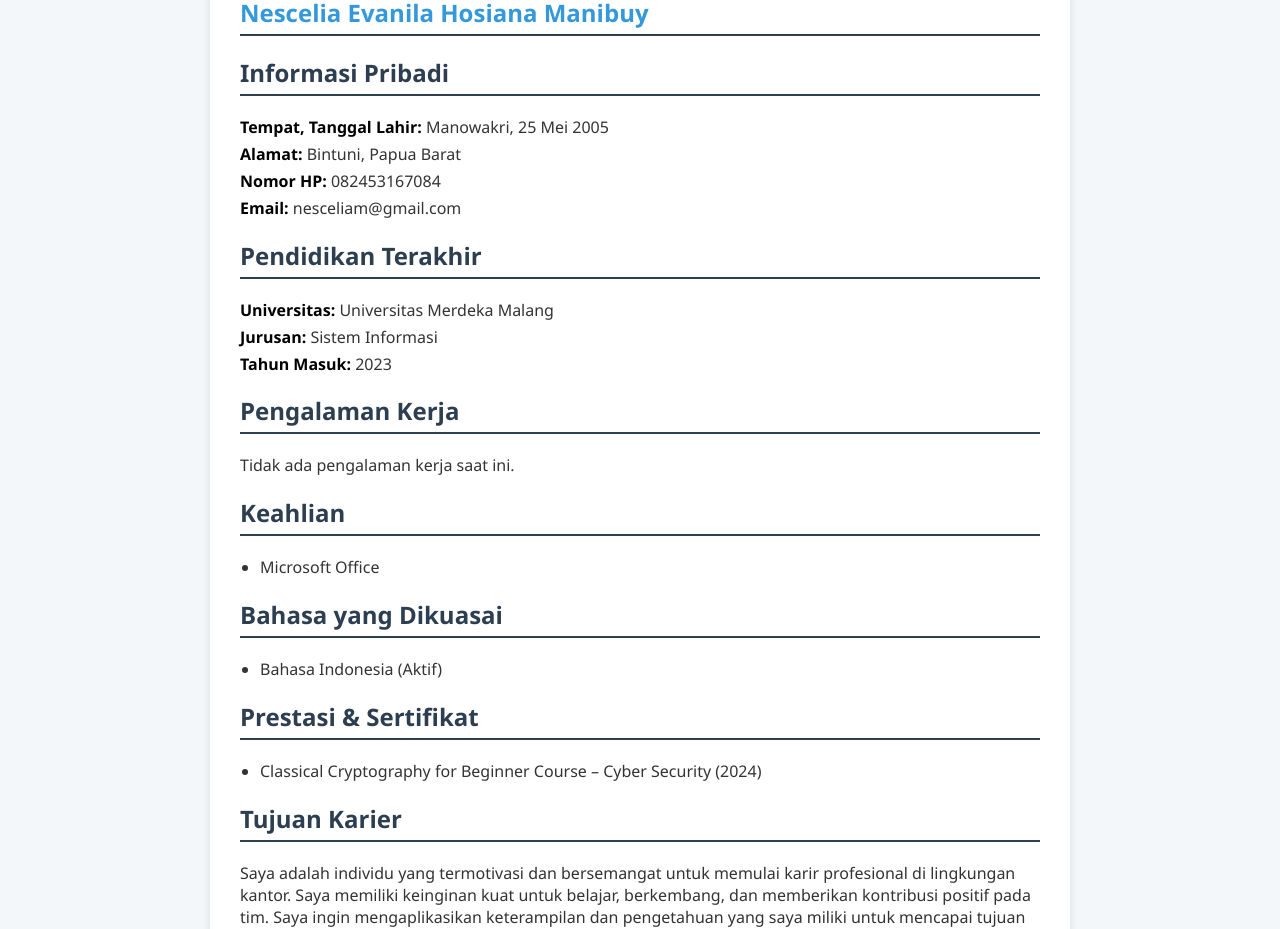
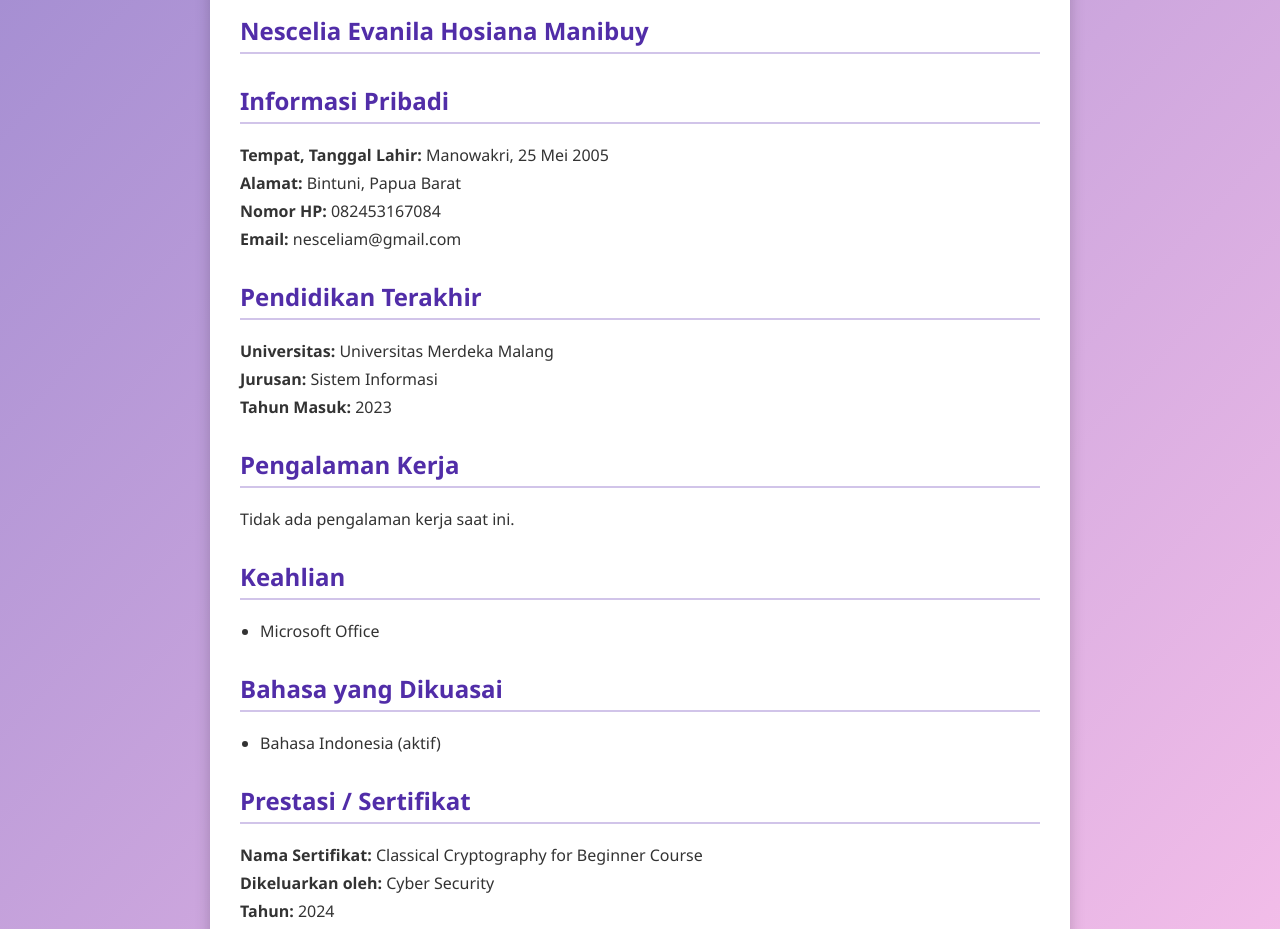
Before and after one commit to Nesceliamanibuy/cv-nescelia-manibuy, a plain HTML site: page index.html in a window 1280 px wide. Shown: the part 150-1079 px from the top of the page. Drawn offline with Linux system fonts and the light colour scheme.

Commit message:
Update index.html

```diff
--- a/index.html
+++ b/index.html
@@ -1,63 +1,74 @@
 <!DOCTYPE html>
 <html lang="id">
 <head>
-  <meta charset="UTF-8">
-  <meta name="viewport" content="width=device-width, initial-scale=1.0">
-  <title>CV Nescelia</title>
+  <meta charset="UTF-8" />
+  <meta name="viewport" content="width=device-width, initial-scale=1.0"/>
+  <title>CV Nescelia Evanila Hosiana Manibuy</title>
   <style>
     body {
       font-family: 'Segoe UI', sans-serif;
-      background: #f3f7fa;
       margin: 0;
       padding: 0;
+      background: linear-gradient(to bottom right, #a18cd1, #fbc2eb);
       color: #333;
     }
+
     .container {
       max-width: 800px;
-      background: #fff;
-      margin: 30px auto;
+      margin: 40px auto;
+      background: white;
+      border-radius: 12px;
       padding: 30px;
-      border-radius: 10px;
-      box-shadow: 0 4px 10px rgba(0,0,0,0.1);
+      box-shadow: 0 0 15px rgba(0,0,0,0.2);
     }
+
     h1 {
       text-align: center;
-      color: #2c3e50;
+      color: #6a1b9a;
     }
+
     h2 {
-      border-bottom: 2px solid #2c3e50;
+      margin-top: 30px;
+      color: #512da8;
+      border-bottom: 2px solid #d1c4e9;
       padding-bottom: 5px;
-      color: #2c3e50;
     }
+
     p {
-      margin: 5px 0;
+      margin: 6px 0;
     }
-    strong {
-      color: #000;
-    }
+
     ul {
       padding-left: 20px;
     }
-    .highlight {
-      color: #3498db;
+
+    .label {
+      font-weight: bold;
+    }
+
+    @media (max-width: 600px) {
+      .container {
+        padding: 20px;
+        margin: 20px;
+      }
     }
   </style>
 </head>
 <body>
   <div class="container">
     <h1>Curriculum Vitae</h1>
-    <h2 class="highlight">Nescelia Evanila Hosiana Manibuy</h2>
+    <h2>Nescelia Evanila Hosiana Manibuy</h2>
 
     <h2>Informasi Pribadi</h2>
-    <p><strong>Tempat, Tanggal Lahir:</strong> Manowakri, 25 Mei 2005</p>
-    <p><strong>Alamat:</strong> Bintuni, Papua Barat</p>
-    <p><strong>Nomor HP:</strong> 082453167084</p>
-    <p><strong>Email:</strong> nesceliam@gmail.com</p>
+    <p><span class="label">Tempat, Tanggal Lahir:</span> Manowakri, 25 Mei 2005</p>
+    <p><span class="label">Alamat:</span> Bintuni, Papua Barat</p>
+    <p><span class="label">Nomor HP:</span> 082453167084</p>
+    <p><span class="label">Email:</span> nesceliam@gmail.com</p>
 
     <h2>Pendidikan Terakhir</h2>
-    <p><strong>Universitas:</strong> Universitas Merdeka Malang</p>
-    <p><strong>Jurusan:</strong> Sistem Informasi</p>
-    <p><strong>Tahun Masuk:</strong> 2023</p>
+    <p><span class="label">Universitas:</span> Universitas Merdeka Malang</p>
+    <p><span class="label">Jurusan:</span> Sistem Informasi</p>
+    <p><span class="label">Tahun Masuk:</span> 2023</p>
 
     <h2>Pengalaman Kerja</h2>
     <p>Tidak ada pengalaman kerja saat ini.</p>
@@ -69,16 +80,21 @@
 
     <h2>Bahasa yang Dikuasai</h2>
     <ul>
-      <li>Bahasa Indonesia (Aktif)</li>
+      <li>Bahasa Indonesia (aktif)</li>
     </ul>
 
-    <h2>Prestasi & Sertifikat</h2>
-    <ul>
-      <li>Classical Cryptography for Beginner Course – Cyber Security (2024)</li>
-    </ul>
+    <h2>Prestasi / Sertifikat</h2>
+    <p><span class="label">Nama Sertifikat:</span> Classical Cryptography for Beginner Course</p>
+    <p><span class="label">Dikeluarkan oleh:</span> Cyber Security</p>
+    <p><span class="label">Tahun:</span> 2024</p>
 
     <h2>Tujuan Karier</h2>
-    <p>Saya adalah individu yang termotivasi dan bersemangat untuk memulai karir profesional di lingkungan kantor. Saya memiliki keinginan kuat untuk belajar, berkembang, dan memberikan kontribusi positif pada tim. Saya ingin mengaplikasikan keterampilan dan pengetahuan yang saya miliki untuk mencapai tujuan perusahaan, sekaligus terus mengasah kemampuan diri untuk menjadi profesional yang kompeten dan berintegritas.</p>
+    <p>
+      Saya adalah individu yang termotivasi dan bersemangat untuk memulai karir profesional di lingkungan kantor.
+      Saya memiliki keinginan kuat untuk belajar, berkembang, dan memberikan kontribusi positif pada tim.
+      Saya ingin mengaplikasikan keterampilan dan pengetahuan yang saya miliki untuk mencapai tujuan perusahaan,
+      sekaligus terus mengasah kemampuan diri untuk menjadi profesional yang kompeten dan berintegritas.
+    </p>
   </div>
 </body>
 </html>
```
